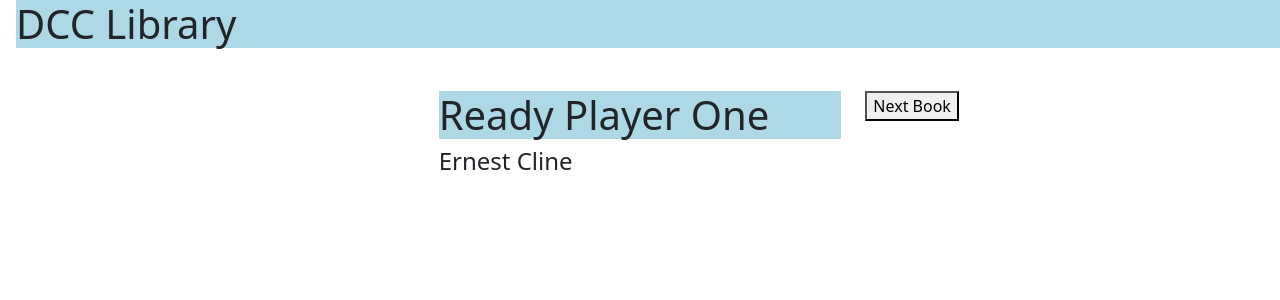
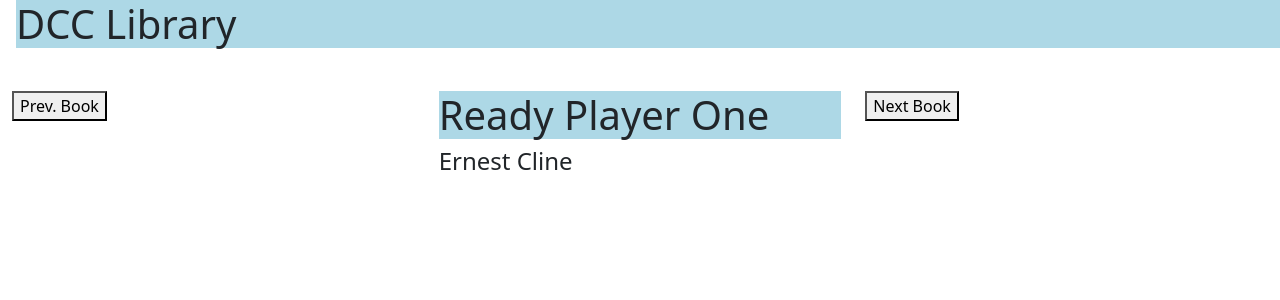
Before and after one commit to ChrisLora/DCCLibrary, a React (Create React App) app: page / in a window 1280 px wide. Shown: the top 300 px of the page. Built offline with nearby package versions, Linux system fonts and the light colour scheme.

Commit message:
added previous book button and functionality

```diff
--- a/src/components/App.jsx
+++ b/src/components/App.jsx
@@ -27,12 +27,25 @@
         });
     }
 
+    goToPreviousBook = () => {
+        let tempBookNumber = this.state.bookNumber;
+        tempBookNumber--;
+        if(tempBookNumber < 0){
+            tempBookNumber = this.books.length - 1;
+        }
+        this.setState({
+            bookNumber: tempBookNumber
+        });
+    }
+
     render(){
         return(
             <div className="container-fluid">
                 <TitleBar />
                 <div className="row">
-                    <div className="col-md-4"></div>
+                    <div className="col-md-4">
+                        <button onClick={this.goToPreviousBook}>Prev. Book</button>
+                    </div>
                     <div className="col-md-4">
                         <h1>{this.books[this.state.bookNumber].title}</h1>
                         <h4>{this.books[this.state.bookNumber].author}</h4>
```
